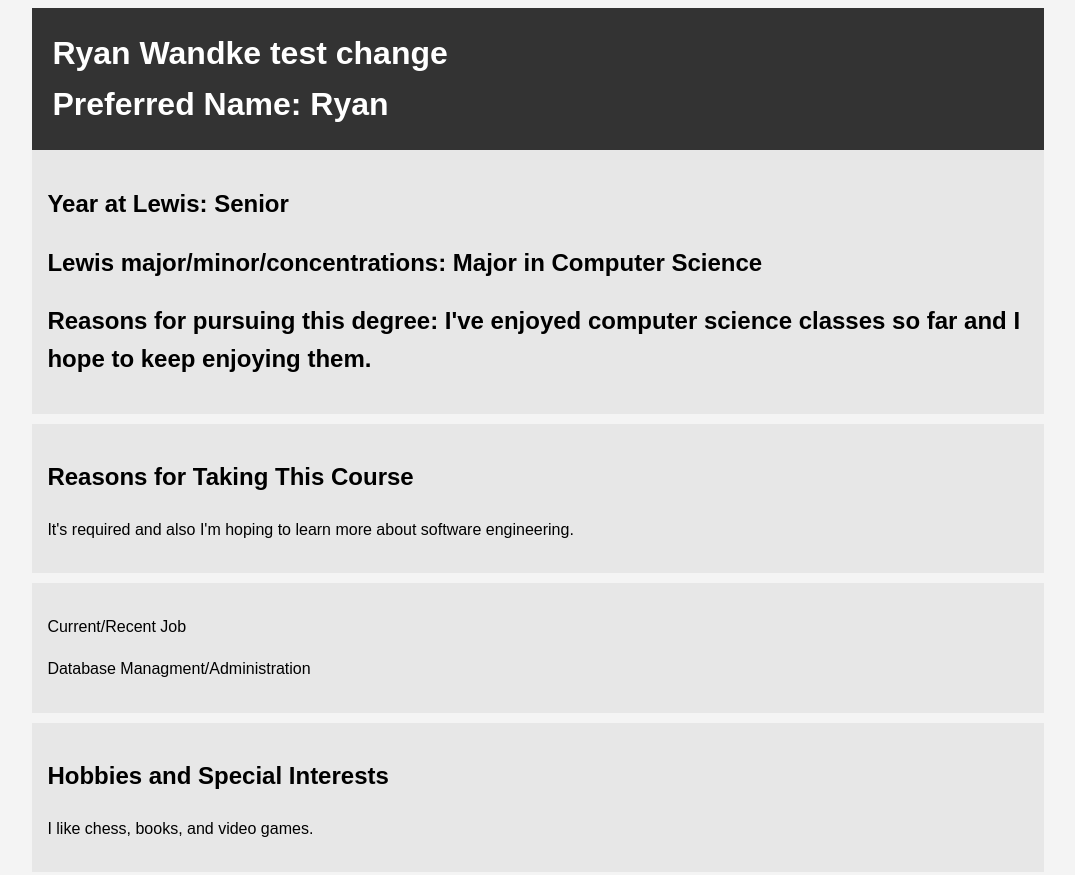
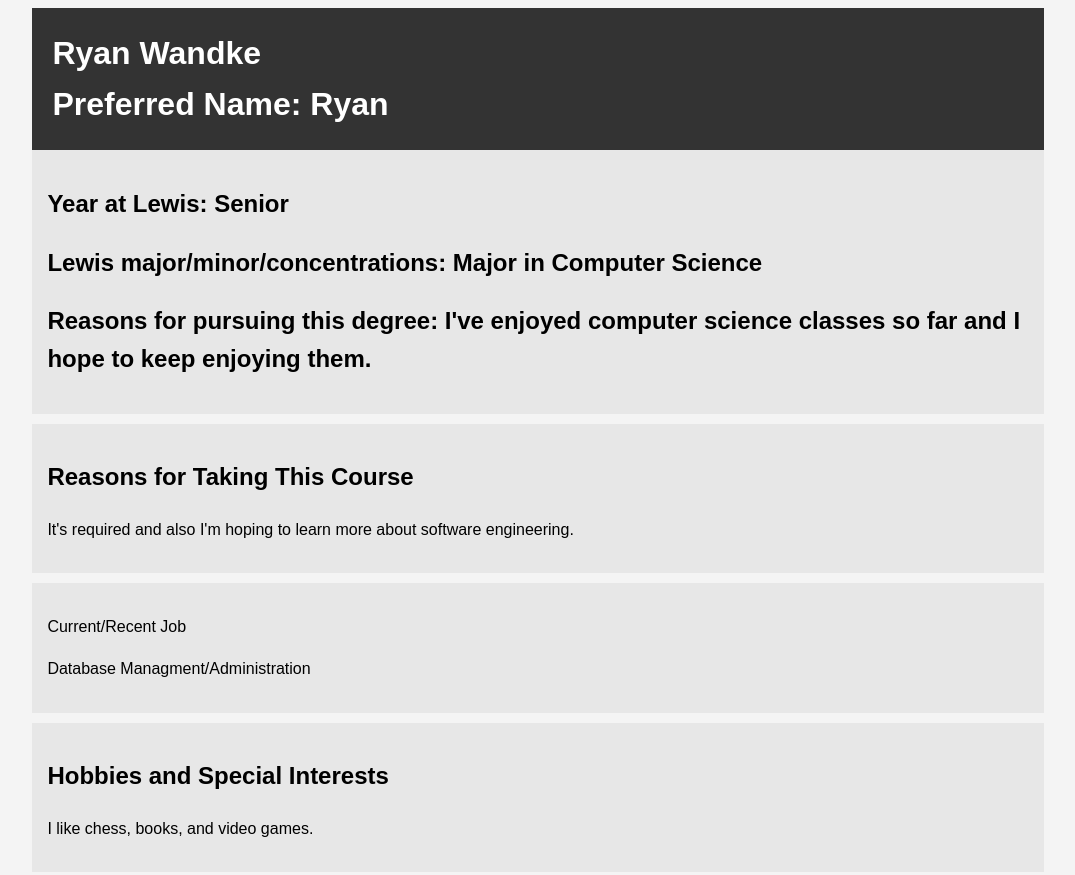
Before and after one commit to Ryan-Wandke/me, a plain HTML site: page index.html in a window 1280 px wide. Shown: the top 875 px of the page, without its empty margins (102-1177 px from the left). Drawn offline with Linux system fonts and the light colour scheme.

Commit message:
undoing test changes

```diff
--- a/index.html
+++ b/index.html
@@ -31,7 +31,7 @@
 <body>
     <div class="container">
         <header class="main-info">
-            <h1>Ryan Wandke test change
+            <h1>Ryan Wandke
 
             </h1>
             <h1>Preferred Name: Ryan</h1>
```
